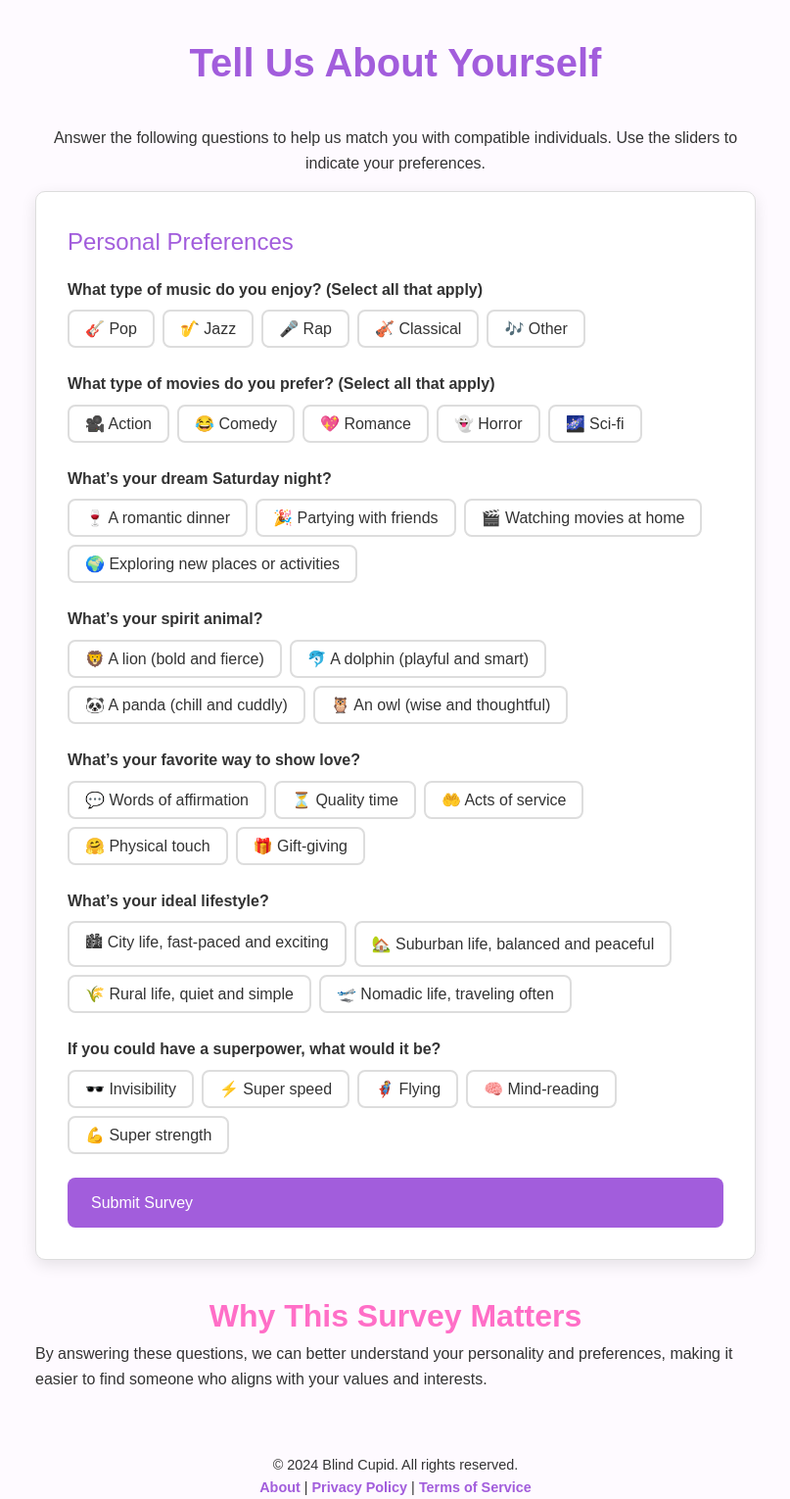
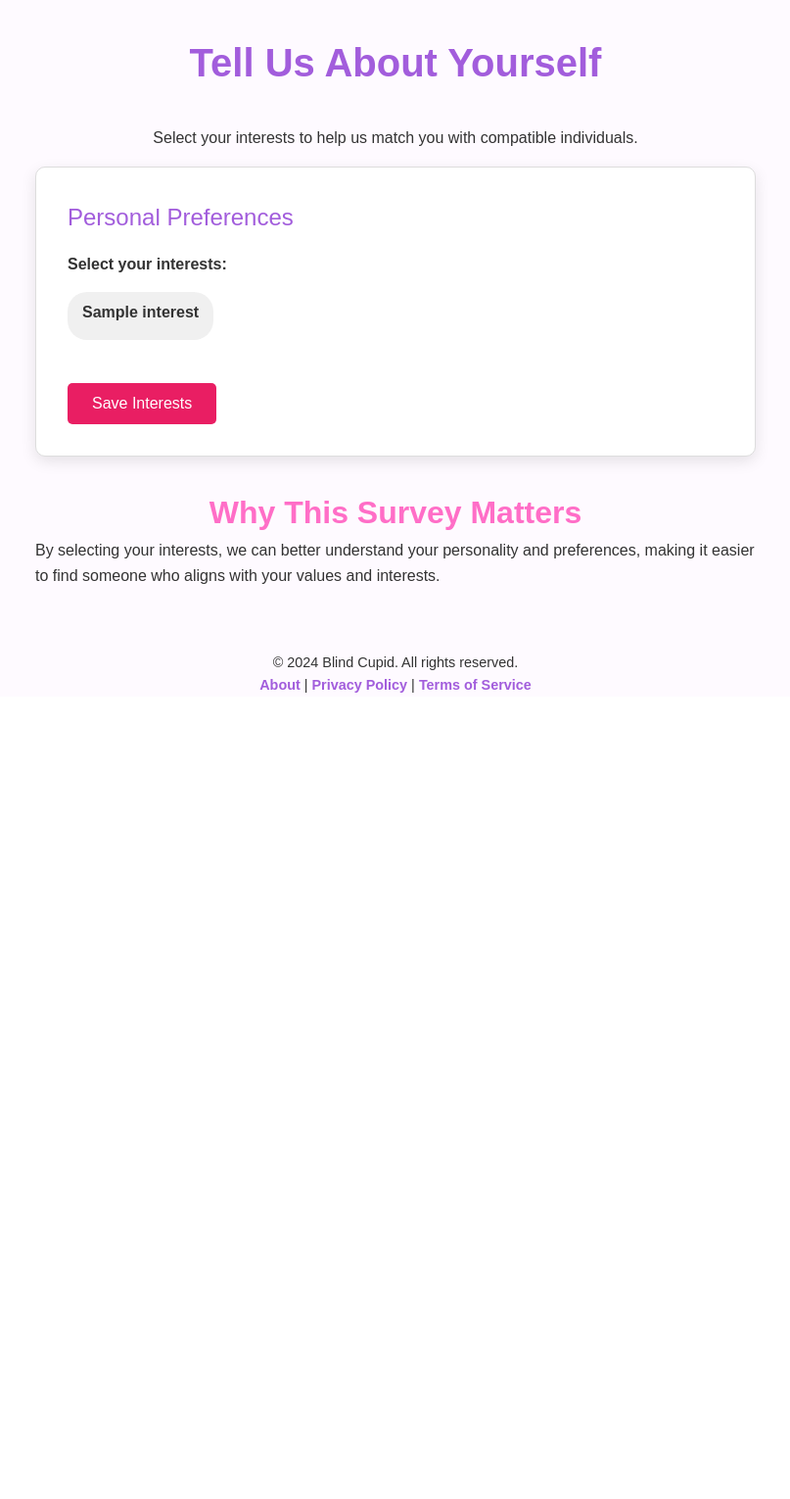
Before and after one commit to bzoxx/ip2, a PHP site: page /interest.php in a window 1280 px wide. Shown: the part 110-1640 px from the top of the page at 98% size, without its empty margins (236-1043 px from the left). After the commit the page ends 817 px from the top, so only its background shows below. Run offline with PHP 8.4, Linux system fonts and the light colour scheme; the visitor is signed in with stand-in values (Sample User, id 1); tables that the repository leaves empty or names only in its code hold one stand-in row (values such as "Sample post"); a stand-in replaces the project's code that opens the database connection.

Commit message:
interest saving is done!

```diff
--- a/interest.php
+++ b/interest.php
@@ -1,3 +1,4 @@
+<?php require_once "checklogin.php"; ?>
 <!DOCTYPE html>
 <html lang="en">
 <head>
@@ -6,7 +7,6 @@
     <title>Interest Survey - Blind Cupid</title>
     <link rel="stylesheet" href="css/interest.css">
     <link rel="icon" type="image/png" href="images/logo.png">
-
 </head>
 <body>
 
@@ -17,9 +17,9 @@
         </div>
         <nav>
             <ul>
-                <li><a href="dashboard.html" aria-label="Go to Dashboard">Dashboard</a></li>
-                <li><a href="profile.html" aria-label="View your Profile">Profile</a></li>
-                <li><a href="settings.html" aria-label="Go to Settings">Settings</a></li>
+                <li><a href="dashboard.php" aria-label="Go to Dashboard">Dashboard</a></li>
+                <li><a href="profile.php" aria-label="View your Profile">Profile</a></li>
+                <li><a href="settings.php" aria-label="Go to Settings">Settings</a></li>
             </ul>
         </nav>
     </header>
@@ -27,121 +27,100 @@
     <!-- Main Content Section -->
     <main>
         <h1>Tell Us About Yourself</h1>
-        <p class="description">Answer the following questions to help us match you with compatible individuals. Use the sliders to indicate your preferences.</p>
+        <p class="description">Select your interests to help us match you with compatible individuals.</p>
 
         <!-- Survey Form -->
-        <form>
+        <form action="save_interests.php" method="post">
             <fieldset>
                 <legend>Personal Preferences</legend>
 
-                <!-- Music Preference Question -->
+                <!-- Interests Selection -->
                 <div class="question-group">
-                    <label>What type of music do you enjoy? (Select all that apply)</label>
-                    <div class="emoji-selection">
-                        <button type="button" class="emoji-option">🎸 Pop</button>
-                        <button type="button" class="emoji-option">🎷 Jazz</button>
-                        <button type="button" class="emoji-option">🎤 Rap</button>
-                        <button type="button" class="emoji-option">🎻 Classical</button>
-                        <button type="button" class="emoji-option">🎶 Other</button>
-                    </div>
-                </div>
+                    <label>Select your interests:</label>
+                    <div class="interests-selection">
+                        <?php
+                        try {
+                            // Fetch all interests from database
+                            $query = "SELECT * FROM interests ORDER BY name";
+                            $stmt = $connect->query($query);
 
-                <!-- Movie Preference Question -->
-                <div class="question-group">
-                    <label>What type of movies do you prefer? (Select all that apply)</label>
-                    <div class="emoji-selection">
-                        <button type="button" class="emoji-option">🎥 Action</button>
-                        <button type="button" class="emoji-option">😂 Comedy</button>
-                        <button type="button" class="emoji-option">💖 Romance</button>
-                        <button type="button" class="emoji-option">👻 Horror</button>
-                        <button type="button" class="emoji-option">🌌 Sci-fi</button>
-                    </div>
-                </div>
-
-                <!-- Dream Saturday Night Question -->
-                <div class="question-group">
-                    <label>What’s your dream Saturday night?</label>
-                    <div class="emoji-selection">
-                        <button type="button" class="emoji-option">🍷 A romantic dinner</button>
-                        <button type="button" class="emoji-option">🎉 Partying with friends</button>
-                        <button type="button" class="emoji-option">🎬 Watching movies at home</button>
-                        <button type="button" class="emoji-option">🌍 Exploring new places or activities</button>
-                    </div>
-                </div>
-
-                <!-- Spirit Animal Question -->
-                <div class="question-group">
-                    <label>What’s your spirit animal?</label>
-                    <div class="emoji-selection">
-                        <button type="button" class="emoji-option">🦁 A lion (bold and fierce)</button>
-                        <button type="button" class="emoji-option">🐬 A dolphin (playful and smart)</button>
-                        <button type="button" class="emoji-option">🐼 A panda (chill and cuddly)</button>
-                        <button type="button" class="emoji-option">🦉 An owl (wise and thoughtful)</button>
-                    </div>
-                </div>
-
-                <!-- Love Language Question -->
-                <div class="question-group">
-                    <label>What’s your favorite way to show love?</label>
-                    <div class="emoji-selection">
-                        <button type="button" class="emoji-option">💬 Words of affirmation</button>
-                        <button type="button" class="emoji-option">⏳ Quality time</button>
-                        <button type="button" class="emoji-option">🤲 Acts of service</button>
-                        <button type="button" class="emoji-option">🤗 Physical touch</button>
-                        <button type="button" class="emoji-option">🎁 Gift-giving</button>
-                    </div>
-                </div>
-
-                <!-- Ideal Lifestyle Question -->
-                <div class="question-group">
-                    <label>What’s your ideal lifestyle?</label>
-                    <div class="emoji-selection">
-                        <button type="button" class="emoji-option">🏙 City life, fast-paced and exciting</button>
-                        <button type="button" class="emoji-option">🏡 Suburban life, balanced and peaceful</button>
-                        <button type="button" class="emoji-option">🌾 Rural life, quiet and simple</button>
-                        <button type="button" class="emoji-option">🛫 Nomadic life, traveling often</button>
-                    </div>
-                </div>
-
-                <!-- Superpower Question -->
-                <div class="question-group">
-                    <label>If you could have a superpower, what would it be?</label>
-                    <div class="emoji-selection">
-                        <button type="button" class="emoji-option">🕶️ Invisibility</button>
-                        <button type="button" class="emoji-option">⚡ Super speed</button>
-                        <button type="button" class="emoji-option">🦸 Flying</button>
-                        <button type="button" class="emoji-option">🧠 Mind-reading</button>
-                        <button type="button" class="emoji-option">💪 Super strength</button>
+                            if($stmt->rowCount() > 0) {
+                                while($row = $stmt->fetch(PDO::FETCH_ASSOC)) {
+                                    echo '<div class="interest-option">';
+                                    echo '<input type="checkbox" id="interest_'.$row['id'].'" name="interests[]" value="'.$row['id'].'">';
+                                    echo '<label for="interest_'.$row['id'].'">'.$row['name'].'</label>';
+                                    echo '</div>';
+                                }
+                            } else {
+                                echo '<p>No interests found in database.</p>';
+                            }
+                        } catch(PDOException $e) {
+                            echo '<p>Error loading interests: ' . $e->getMessage() . '</p>';
+                        }
+                        ?>
                     </div>
                 </div>
 
                 <!-- Submit Button -->
-                <p onclick="location.href='dashboard.html'">Submit Survey</p>
+                <button type="submit" class="submit-btn">Save Interests</button>
             </fieldset>
         </form>
 
         <!-- Info Section -->
         <h2>Why This Survey Matters</h2>
-        <p class="info">By answering these questions, we can better understand your personality and preferences, making it easier to find someone who aligns with your values and interests.</p>
-
+        <p class="info">By selecting your interests, we can better understand your personality and preferences, making it easier to find someone who aligns with your values and interests.</p>
     </main>
 
     <!-- Footer Section -->
     <footer>
         <p>&copy; 2024 Blind Cupid. All rights reserved.</p>
-        <p><a href="about.html">About</a> | <a href="privacyPolicy.html">Privacy Policy</a> | <a href="terms.html">Terms of Service</a></p>
+        <p><a href="about.php">About</a> | <a href="privacyPolicy.php">Privacy Policy</a> | <a href="terms.php">Terms of Service</a></p>
     </footer>
 
-    <!-- JavaScript for Emoji Selection -->
-    <script>
-        document.querySelectorAll('.emoji-option').forEach(button => {
-            button.addEventListener('click', () => {
-                button.classList.toggle('active');
-            });
-        });
+    <style>
+        .interests-selection {
+            display: flex;
+            flex-wrap: wrap;
+            gap: 10px;
+            margin-top: 15px;
+        }
 
+        .interest-option {
+            background: #f0f0f0;
+            padding: 8px 15px;
+            border-radius: 20px;
+            cursor: pointer;
+            transition: all 0.3s;
+        }
 
-    </script>
+        .interest-option:hover {
+            background: #e0e0e0;
+        }
 
+        .interest-option input[type="checkbox"] {
+            display: none;
+        }
+
+        .interest-option input[type="checkbox"]:checked + label {
+            font-weight: bold;
+            color: #e91e63;
+        }
+
+        .submit-btn {
+            background: #e91e63;
+            color: white;
+            border: none;
+            padding: 12px 25px;
+            border-radius: 5px;
+            cursor: pointer;
+            font-size: 16px;
+            margin-top: 20px;
+            transition: background 0.3s;
+        }
+
+        .submit-btn:hover {
+            background: #c2185b;
+        }
+    </style>
 </body>
 </html>
```
Also changed, not shown: save_interests.php (added, +43 -0 lines).
